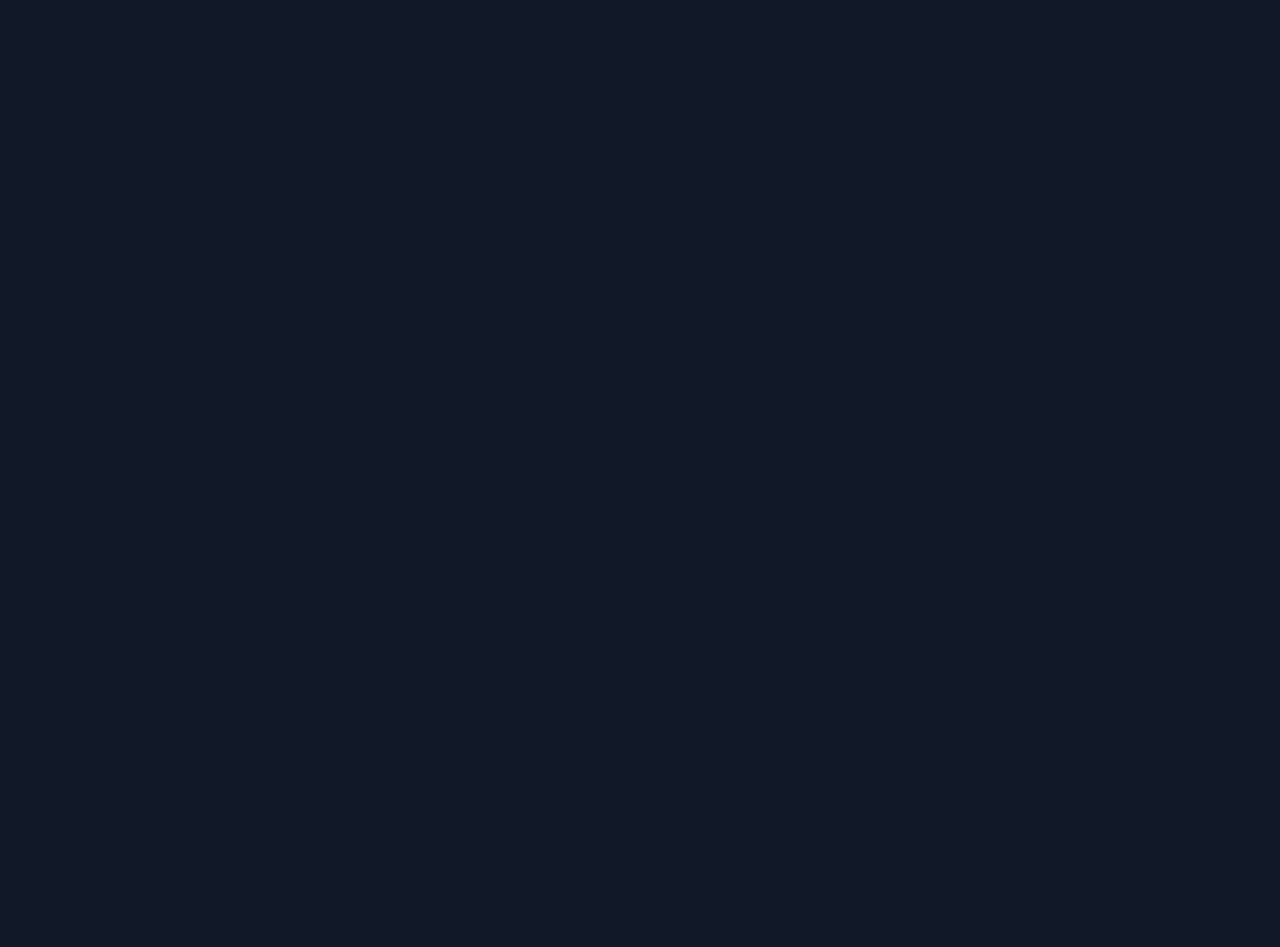
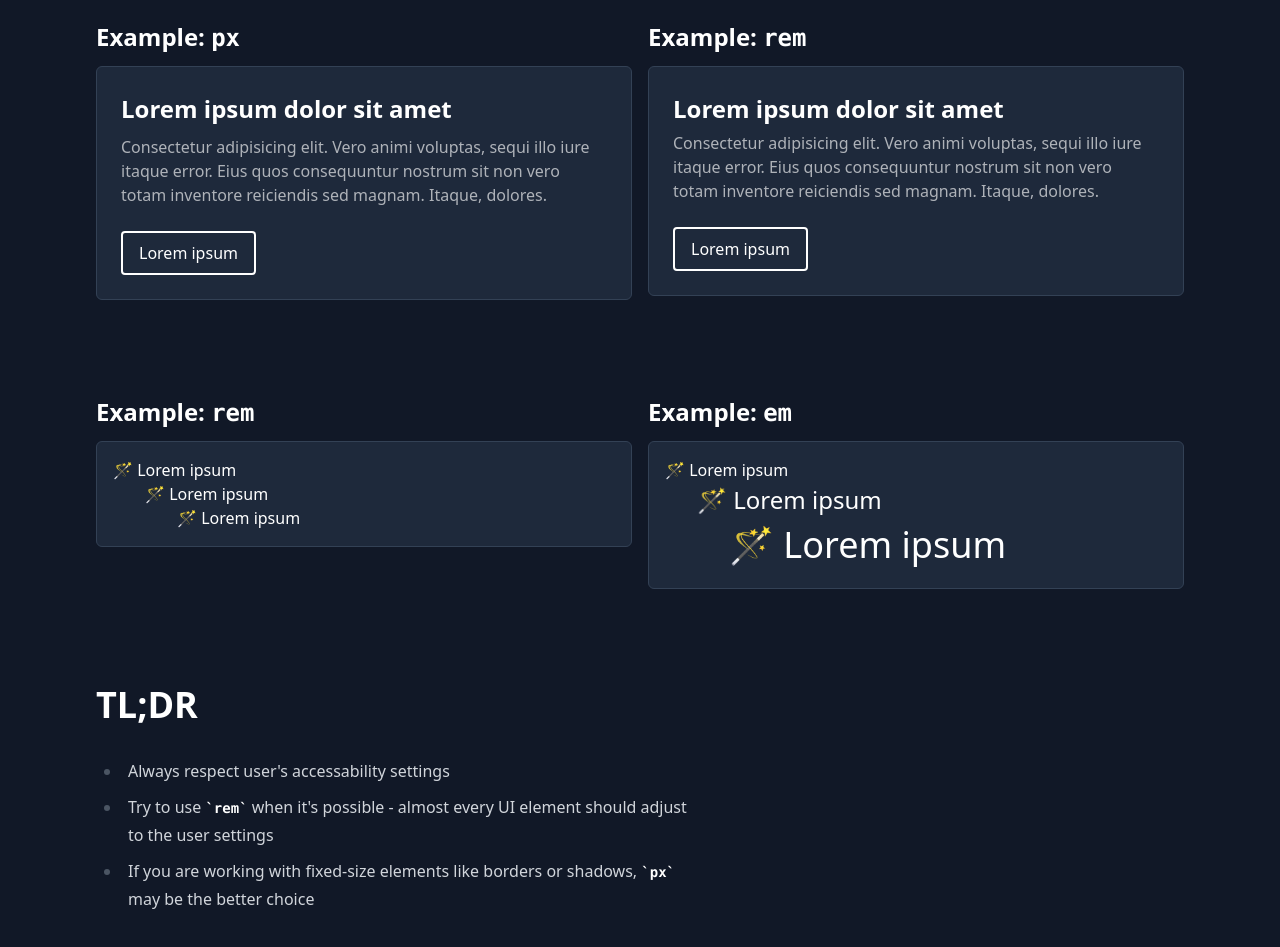
Before and after one commit to KPShiro/ng-css-workshop, an Angular app: page /cases/css-units in a window 1280 px wide. Shown: the part 1940-2887 px from the top of the page. Before the commit the page ends 1897 px from the top, so only its background shows below. Built offline with nearby package versions, Linux system fonts and the light colour scheme.

Commit message:
Update CSSUnits page

```diff
--- a/src/app/core/containers/css-units/css-units.component.html
+++ b/src/app/core/containers/css-units/css-units.component.html
@@ -2,7 +2,8 @@
     <article class="prose dark:prose-invert">
         <h1>Absolute length units</h1>
         <p>
-            The following are all absolute length units — they are not relative to anything else, and are generally
+            The following are all absolute length units — they are not relative to anything else, and are
+            generally
             considered to always be the same size.
         </p>
     </article>
@@ -49,7 +50,8 @@
     <article class="prose dark:prose-invert">
         <blockquote>
             <span class="text-yellow-500">Warning:</span> Pixels (px) are relative to the viewing device. For
-            low-dpi devices, 1px is one device pixel (dot) of the display. For printers and high resolution screens
+            low-dpi devices, 1px is one device pixel (dot) of the display. For printers and high resolution
+            screens
             1px implies multiple device pixels.
         </blockquote>
     </article>
@@ -127,7 +129,7 @@
 
 <section class="mt-24 space-y-8">
     <article class="prose dark:prose-invert">
-        <h1>Which one should I use?</h1>
+        <h1>Which one should be used?</h1>
         <p>
             Well... it depends what you want to achieve. If you want to have an element that
             adapts to, for example, browser settings - use <code class="text-yellow-500">rem</code>
@@ -145,3 +147,92 @@
         </blockquote>
     </article>
 </section>
+
+<section class="mt-24 flex gap-4">
+    <div class="space-y-3 flex-1">
+        <h2 class="text-2xl font-bold">Example: <code>px</code></h2>
+        <div class="flex gap-4 border border-slate-700 bg-slate-800 rounded-md p-6">
+            <div class="example-card">
+                <div class="example-card__title">
+                    Lorem ipsum dolor sit amet
+                </div>
+                <div class="example-card__description">
+                    Consectetur adipisicing elit. Vero animi voluptas, sequi illo iure itaque
+                    error. Eius quos consequuntur nostrum sit non vero totam inventore reiciendis sed magnam.
+                    Itaque,
+                    dolores.
+                </div>
+                <button class="example-card__action">
+                    Lorem ipsum
+                </button>
+            </div>
+        </div>
+    </div>
+    <div class="space-y-3 flex-1">
+        <h2 class="text-2xl font-bold">Example: <code>rem</code></h2>
+        <div class="flex gap-4 border border-slate-700 bg-slate-800 rounded-md p-6">
+            <div class="example-card example-card--rem">
+                <div class="example-card__title">
+                    Lorem ipsum dolor sit amet
+                </div>
+                <div class="example-card__description">
+                    Consectetur adipisicing elit. Vero animi voluptas, sequi illo iure itaque
+                    error. Eius quos consequuntur nostrum sit non vero totam inventore reiciendis sed magnam.
+                    Itaque,
+                    dolores.
+                </div>
+                <button class="example-card__action">
+                    Lorem ipsum
+                </button>
+            </div>
+        </div>
+    </div>
+</section>
+
+<section class="mt-24 flex gap-4">
+    <div class="space-y-3 flex-1">
+        <h2 class="text-2xl font-bold">Example: <code>rem</code></h2>
+        <div class="flex flex-1 flex-col gap-4 border border-slate-700 bg-slate-800 rounded-md p-4">
+            <div class="example-list">
+                <div class="example-item">
+                    Lorem ipsum
+                    <div class="example-item">
+                        Lorem ipsum
+                        <div class="example-item">
+                            Lorem ipsum
+                        </div>
+                    </div>
+                </div>
+            </div>
+        </div>
+    </div>
+    <div class="space-y-3 flex-1">
+        <h2 class="text-2xl font-bold">Example: <code>em</code></h2>
+        <div class="flex flex-1 flex-col gap-4 border border-slate-700 bg-slate-800 rounded-md p-4">
+            <div class="example-list example-list--em">
+                <div class="example-item">
+                    Lorem ipsum
+                    <div class="example-item">
+                        Lorem ipsum
+                        <div class="example-item">
+                            Lorem ipsum
+                        </div>
+                    </div>
+                </div>
+            </div>
+        </div>
+    </div>
+</section>
+
+<section class="mt-24 space-y-8">
+    <article class="prose dark:prose-invert">
+        <h1>TL;DR</h1>
+        <ul>
+            <li>Always respect user's accessability settings</li>
+            <li>Try to use <code>rem</code> when it's possible - almost every UI element should adjust to the user
+                settings</li>
+            <li>If you are working with fixed-size elements like borders or shadows, <code>px</code> may be the better
+                choice</li>
+        </ul>
+    </article>
+</section>
--- a/src/app/core/containers/css-units/css-units.component.scss
+++ b/src/app/core/containers/css-units/css-units.component.scss
@@ -0,0 +1,57 @@
+.example-card {
+    .example-card__title {
+        font-weight: 600;
+        font-size: 24px;
+        margin-bottom: 8px;
+    }
+
+    .example-card__description {
+        opacity: 0.64;
+        font-size: 16px;
+    }
+
+    .example-card__action {
+        font-size: 16px;
+        padding: 8px 16px;
+        margin-top: 24px;
+        border: 2px solid white;
+        border-radius: 4px;
+    }
+}
+
+.example-card--rem {
+    .example-card__title {
+        font-size: 1.5rem;
+        margin-bottom: 0.25rem;
+    }
+
+    .example-card__description {
+        font-size: 1rem;
+    }
+
+    .example-card__action {
+        font-size: 1rem;
+        padding: 0.5rem 1rem;
+        margin-top: 1.5rem;
+        border: 0.125rem solid white;
+        border-radius: 0.25rem;
+    }
+}
+
+.example-list {
+    .example-item::before {
+        content: '🪄';
+        display: inline-block;
+    }
+
+    .example-item > .example-item {
+        margin-left: 2rem;
+        font-size: 1rem;
+    }
+}
+
+.example-list--em {
+    .example-item > .example-item {
+        font-size: 1.5em;
+    }
+}
--- a/src/app/core/core.module.ts
+++ b/src/app/core/core.module.ts
@@ -1,11 +1,12 @@
 import { NgModule, Optional, SkipSelf } from '@angular/core';
 import { SharedModule } from '@app/shared/shared.module';
 import { NavbarComponent } from '@app/core/components';
+import { CssUnitsPageComponent } from '@app/core/containers';
 
 @NgModule({
     imports: [SharedModule],
     exports: [NavbarComponent],
-    declarations: [NavbarComponent],
+    declarations: [NavbarComponent, CssUnitsPageComponent],
 })
 export class CoreModule {
     constructor(@Optional() @SkipSelf() parentModule: CoreModule) {
```
